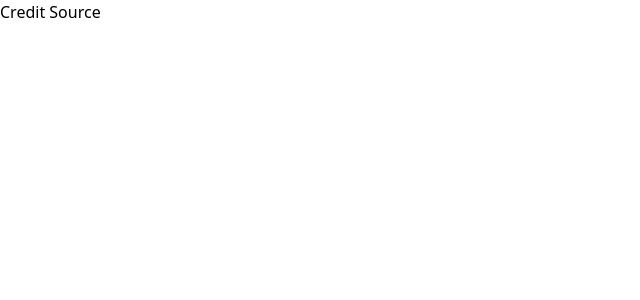
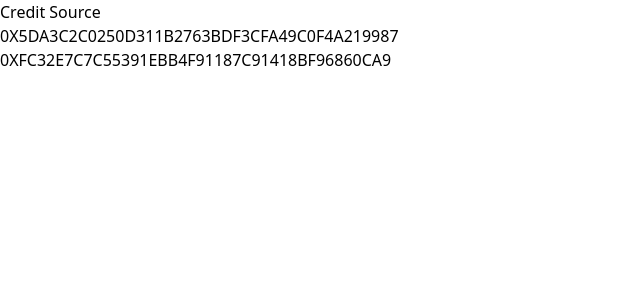
Before and after one commit to cNikolaou/credit-source, a Next.js app: page / in a window 1280 px wide. Shown: the top 300 px of the page, without its empty margins (0-640 px from the left). Built offline with nearby package versions, Linux system fonts and the light colour scheme.

Commit message:
Add SSR for Home page; fetch and display account data

```diff
--- /dev/null
+++ b/lib/account-data.ts
@@ -0,0 +1,14 @@
+const accounts = [
+  '0x5DA3C2c0250D311B2763bdf3cfa49C0f4a219987',
+  '0xfc32e7c7c55391ebb4f91187c91418bf96860ca9',
+];
+
+export async function getAccountData() {
+  const accountData = accounts.map((acc) => {
+    return {
+      address: acc,
+    };
+  });
+
+  return accountData;
+}
--- a/pages/index.tsx
+++ b/pages/index.tsx
@@ -1,7 +1,20 @@
-export default function Home() {
+import { getAccountData } from '@/lib/account-data';
+
+export default function Home({ accountData }) {
   return (
     <>
       <h1>Credit Source</h1>
+      {accountData.map((acc) => (
+        <h2>{acc.address.toUpperCase()}</h2>
+      ))}
     </>
   );
 }
+
+export async function getServerSideProps() {
+  // Fetch data
+  const accountData = await getAccountData();
+  console.log(accountData);
+
+  return { props: { accountData } };
+}
```
